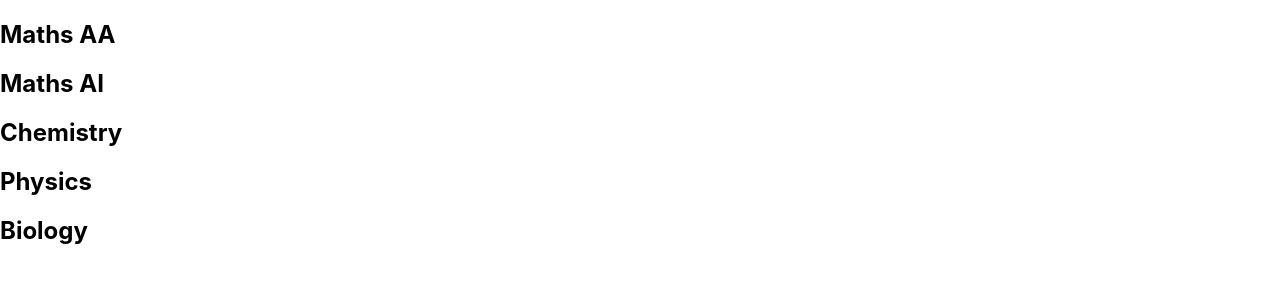
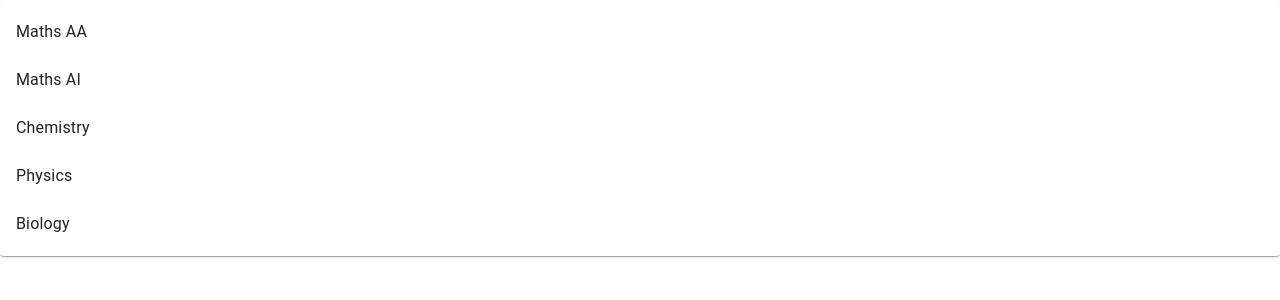
Before and after one commit to btt-rv/ib-lib, a React (Create React App) app: page / in a window 1280 px wide. Shown: the top 300 px of the page. Built offline with nearby package versions, Linux system fonts and the light colour scheme; the HTML template or start-up script is replaced by a standard one.

Commit message:
Created procedural list with mui

```diff
--- a/package.json
+++ b/package.json
@@ -3,6 +3,9 @@
   "version": "0.1.0",
   "private": true,
   "dependencies": {
+    "@emotion/react": "^11.11.3",
+    "@emotion/styled": "^11.11.0",
+    "@mui/material": "^5.15.10",
     "@testing-library/jest-dom": "^5.14.1",
     "@testing-library/react": "^13.0.0",
     "@testing-library/user-event": "^13.2.1",
--- a/src/App.css
+++ b/src/App.css
@@ -1,38 +1,3 @@
 .App {
   text-align: center;
 }
-
-.App-logo {
-  height: 40vmin;
-  pointer-events: none;
-}
-
-@media (prefers-reduced-motion: no-preference) {
-  .App-logo {
-    animation: App-logo-spin infinite 20s linear;
-  }
-}
-
-.App-header {
-  background-color: #282c34;
-  min-height: 100vh;
-  display: flex;
-  flex-direction: column;
-  align-items: center;
-  justify-content: center;
-  font-size: calc(10px + 2vmin);
-  color: white;
-}
-
-.App-link {
-  color: #61dafb;
-}
-
-@keyframes App-logo-spin {
-  from {
-    transform: rotate(0deg);
-  }
-  to {
-    transform: rotate(360deg);
-  }
-}
--- a/src/App.tsx
+++ b/src/App.tsx
@@ -1,19 +1,25 @@
 import React from 'react';
 import './App.css';
-import ListItem from './components/listItem';
+import SubjectListItem from './components/subjectListItem';
+import { Paper } from '@mui/material';
+import SubjectList from './components/subjectList';
 
 function App() {
   const subjects:string[] = ["Maths AA", "Maths AI", "Chemistry", "Physics", "Biology"];
 
   return (
     <div>
-      {
-        subjects.map((subject, i) =>
-          <ListItem subjectTitle={subject}/>
-        )
-      }
+      <Paper>
+        <SubjectList subjects={subjects}/>
+      </Paper>
     </div>
   );
 }
 
+// {
+//   subjects.map((subject, i) =>
+//     <ListItem subjectTitle={subject}/>
+//   )
+// }
+
 export default App;
--- a/src/components/listItem.tsx
+++ /dev/null
@@ -1,16 +0,0 @@
-import React from "react";
-
-type ListItemProps = {
-    subjectTitle: string
-}
-
-function ListItem(props:ListItemProps) {
-
-    return (
-        <div>
-            <h2>{props.subjectTitle}</h2>
-        </div>
-    )
-}
-
-export default ListItem
--- /dev/null
+++ b/src/components/subjectList.tsx
@@ -0,0 +1,20 @@
+import React from "react";
+import { List } from "@mui/material";
+import SubjectListItem from "./subjectListItem";
+
+type SubjectListProps = {
+    subjects:string[]
+}
+function SubjectList(props:SubjectListProps) {
+    return (
+        <nav aria-label="">
+            <List>
+                {props.subjects.map((subject, i) =>
+                    <SubjectListItem subjectTitle={subject}/>
+                )}
+            </List>
+        </nav>
+    )
+}
+
+export default SubjectList
--- /dev/null
+++ b/src/components/subjectListItem.tsx
@@ -0,0 +1,19 @@
+import React from "react";
+import { ListItem, ListItemButton,  ListItemText} from "@mui/material";
+
+type ListItemProps = {
+    subjectTitle: string
+}
+
+function SubjectListItem(props:ListItemProps) {
+
+    return (
+        <ListItem disablePadding>
+            <ListItemButton>
+                <ListItemText primary={props.subjectTitle} />
+            </ListItemButton>
+        </ListItem>
+    )
+}
+
+export default SubjectListItem
```
Also changed, not shown: src/components/appNavBar.tsx (line endings or trailing spaces), 2 other files (tests, documents, lock files or other folders).
